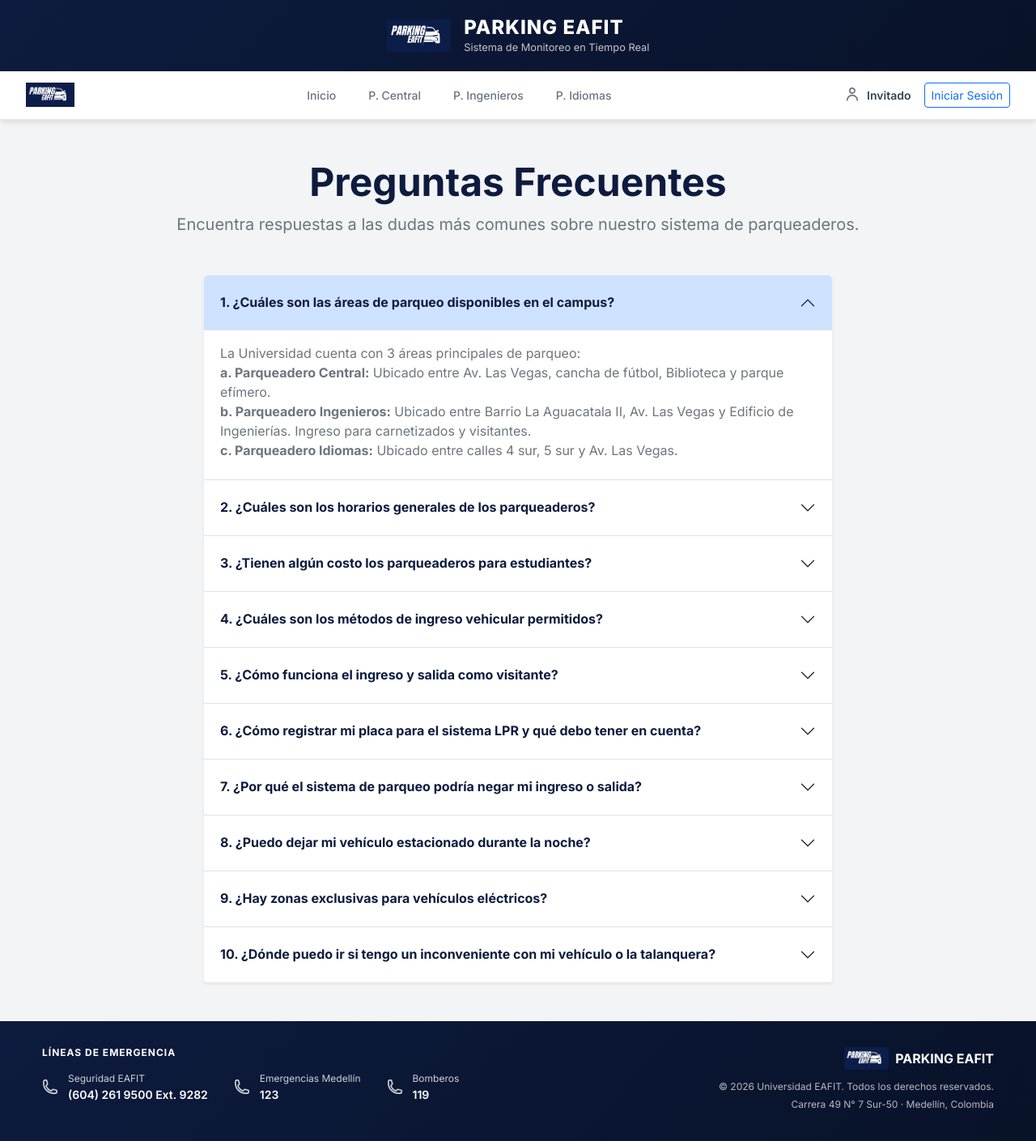
After one commit to Nandez117/Parking-Eafit-P1, a Django app: page /faq/ in a window 1280 px wide. The commit adds this page. Shown: the whole page at 81% size. Run offline with Django 5.2, Linux system fonts and the light colour scheme.

Commit message:
Merge changes from Parking: UI improvements, FAQ (no motos), Support Modal, and IA fix

```diff
--- a/config/urls.py
+++ b/config/urls.py
@@ -20,6 +20,7 @@ urlpatterns = [
     path('central/', views.vista_central, name='p_central'),
     path('ingenieros/', views.vista_ingenieros, name='p_ingenieros'),
     path('idiomas/', views.vista_idiomas, name='p_idiomas'),
+    path('faq/', views.vista_faq, name='faq'),
 
     # --- OPERACIONES DE CELDAS (AJAX) ---
     path('actualizar_celda/', views.actualizar_estado_celda, name='actualizar_celda'),
--- /dev/null
+++ b/monitoreo/templates/faq.html
@@ -0,0 +1,378 @@
+{% load static %}
+<!DOCTYPE html>
+<html lang="es">
+
+<head>
+    <meta charset="UTF-8">
+    <meta name="viewport" content="width=device-width, initial-scale=1.0">
+    <title>Preguntas Frecuentes - PARKING EAFIT</title>
+    <link rel="icon" type="image/png" href="{% static 'logo.png' %}">
+
+    <link rel="preconnect" href="https://fonts.googleapis.com">
+    <link rel="preconnect" href="https://fonts.gstatic.com" crossorigin>
+    <link href="https://fonts.googleapis.com/css2?family=Inter:wght@400;500;600;700;800&display=swap" rel="stylesheet">
+
+    <link href="https://cdn.jsdelivr.net/npm/bootstrap@5.3.3/dist/css/bootstrap.min.css" rel="stylesheet"
+        integrity="sha384-QWTKZyjpPEjISv5WaRU9OFeRpok6YctnYmDr5pNlyT2bRjXh0JMhjY6hW+ALEwIH" crossorigin="anonymous">
+    <link href="{% static 'styles.css' %}?v=2" rel="stylesheet">
+</head>
+
+<body>
+
+    <div class="sticky-header-container">
+        <div class="top-header">
+            <div class="top-header-inner">
+                <div class="logo-icon">
+                    <img src="{% static 'logo.png' %}" alt="Logo EAFIT" style="height: 40px; width: auto;">
+                </div>
+                <div class="top-header-text">
+                    <h1>PARKING EAFIT</h1>
+                    <p>Sistema de Monitoreo en Tiempo Real</p>
+                </div>
+            </div>
+        </div>
+
+        <nav class="nav-bar d-flex justify-content-between align-items-center">
+            <div class="nav-left">
+                <div class="nav-brand d-flex align-items-center gap-2 fw-bold text-dark">
+                    <div class="brand-icon d-flex">
+                        <img src="{% static 'logo.png' %}" alt="Logo EAFIT" style="height: 30px; width: auto;">
+                    </div>
+                </div>
+            </div>
+
+            <div class="nav-links d-flex gap-2">
+                <a href="{% url 'dashboard' %}" class="nav-link-item">Inicio</a>
+                <a href="{% url 'p_central' %}" class="nav-link-item">P. Central</a>
+                <a href="{% url 'p_ingenieros' %}" class="nav-link-item">P. Ingenieros</a>
+                <a href="{% url 'p_idiomas' %}" class="nav-link-item">P. Idiomas</a>
+            </div>
+
+            <div class="nav-right d-flex align-items-center gap-2">
+                <div class="user-icon d-flex align-items-center">
+                    <svg fill="none" stroke="currentColor" stroke-width="2" viewBox="0 0 24 24" width="20" height="20">
+                        <path stroke-linecap="round" stroke-linejoin="round"
+                            d="M15.75 6a3.75 3.75 0 11-7.5 0 3.75 3.75 0 017.5 0zM4.501 20.118a7.5 7.5 0 0114.998 0" />
+                    </svg>
+                </div>
+                <span class="user-info fw-semibold">
+                    {% if user.is_authenticated %}
+                        {% if user.first_name %}
+                            {{ user.first_name }} {{ user.last_name }}
+                        {% else %}
+                            {{ user.username }}
+                        {% endif %}
+                    {% else %}
+                        Invitado
+                    {% endif %}
+                </span>
+                {% if user.is_authenticated %}
+                <form action="{% url 'logout' %}" method="post" class="m-0 p-0 d-flex align-items-center">
+                    {% csrf_token %}
+                    <button type="submit" class="logout-btn d-flex align-items-center justify-content-center"
+                        title="Cerrar sesión" style="background:none; border:none; cursor:pointer; color:inherit;">
+                        <svg fill="none" stroke="currentColor" stroke-width="2" viewBox="0 0 24 24" width="20"
+                            height="20">
+                            <path stroke-linecap="round" stroke-linejoin="round"
+                                d="M15.75 9V5.25A2.25 2.25 0 0013.5 3h-6a2.25 2.25 0 00-2.25 2.25v13.5A2.25 2.25 0 007.5 21h6a2.25 2.25 0 002.25-2.25V15m3 0l3-3m0 0l-3-3m3 3H9" />
+                        </svg>
+                    </button>
+                </form>
+                {% else %}
+                <a href="{% url 'login' %}" class="btn btn-sm btn-outline-primary ms-2">Iniciar Sesión</a>
+                {% endif %}
+            </div>
+        </nav>
+    </div>
+
+    <div class="container main-content mt-5 mb-5">
+        <div class="text-center mb-5">
+            <h1 class="display-5 fw-bold text-dark" style="color: #0d1b3e !important;">Preguntas Frecuentes</h1>
+            <p class="lead text-secondary">Encuentra respuestas a las dudas más comunes sobre nuestro sistema de
+                parqueaderos.</p>
+        </div>
+
+        <div class="row justify-content-center">
+            <div class="col-lg-8">
+                <div class="accordion shadow-sm" id="accordionFAQ">
+
+                    <!-- Pregunta 1 -->
+                    <div class="accordion-item border-0 border-bottom">
+                        <h2 class="accordion-header" id="headingOne">
+                            <button class="accordion-button fw-bold py-4" type="button" data-bs-toggle="collapse"
+                                data-bs-target="#collapseOne" aria-expanded="true" aria-controls="collapseOne"
+                                style="color: #0d1b3e;">
+                                1. ¿Cuáles son las áreas de parqueo disponibles en el campus?
+                            </button>
+                        </h2>
+                        <div id="collapseOne" class="accordion-collapse collapse show" aria-labelledby="headingOne"
+                            data-bs-parent="#accordionFAQ">
+                            <div class="accordion-body text-secondary pb-4">
+                                La Universidad cuenta con 3 áreas principales de parqueo:<br>
+                                <strong>a. Parqueadero Central:</strong> Ubicado entre Av. Las
+                                Vegas, cancha de fútbol, Biblioteca y parque efímero.<br>
+                                <strong>b. Parqueadero Ingenieros:</strong> Ubicado
+                                entre Barrio La Aguacatala II, Av. Las Vegas y Edificio de Ingenierías. Ingreso para
+                                carnetizados y visitantes.<br>
+                                <strong>c. Parqueadero Idiomas:</strong> Ubicado
+                                entre calles 4 sur, 5 sur y Av. Las Vegas.
+                            </div>
+                        </div>
+                    </div>
+
+                    <!-- Pregunta 2 -->
+                    <div class="accordion-item border-0 border-bottom">
+                        <h2 class="accordion-header" id="headingTwo">
+                            <button class="accordion-button collapsed fw-bold py-4" type="button"
+                                data-bs-toggle="collapse" data-bs-target="#collapseTwo" aria-expanded="false"
+                                aria-controls="collapseTwo" style="color: #0d1b3e;">
+                                2. ¿Cuáles son los horarios generales de los parqueaderos?
+                            </button>
+                        </h2>
+                        <div id="collapseTwo" class="accordion-collapse collapse" aria-labelledby="headingTwo"
+                            data-bs-parent="#accordionFAQ">
+                            <div class="accordion-body text-secondary pb-4">
+                                En su mayoría, las porterías operan de la siguiente manera:<br>
+                                <strong>Lunes a viernes:</strong> Ingreso de 5:00 a.m. a 10:30 p.m. Salida hasta las
+                                10:30 p.m.<br>
+                                <strong>Sábados:</strong> Ingreso de 6:00 a.m. a 6:00 p.m. Salida hasta las 6:00 p.m.
+                                (Parqueadero Sur hasta las 7:00 p.m. por portería La Aguacatala).<br>
+                                <strong>Domingos y festivos:</strong> La mayoría de porterías están cerradas, excepto la
+                                portería vehicular de la Av. Las Vegas sector La Aguacatala (Sur), que abre de 6:00 a.m.
+                                a 6:00 p.m.
+                            </div>
+                        </div>
+                    </div>
+
+                    <!-- Pregunta 3 -->
+                    <div class="accordion-item border-0 border-bottom">
+                        <h2 class="accordion-header" id="headingThree">
+                            <button class="accordion-button collapsed fw-bold py-4" type="button"
+                                data-bs-toggle="collapse" data-bs-target="#collapseThree" aria-expanded="false"
+                                aria-controls="collapseThree" style="color: #0d1b3e;">
+                                3. ¿Tienen algún costo los parqueaderos para estudiantes?
+                            </button>
+                        </h2>
+                        <div id="collapseThree" class="accordion-collapse collapse" aria-labelledby="headingThree"
+                            data-bs-parent="#accordionFAQ">
+                            <div class="accordion-body text-secondary pb-4">
+                                Sí, el servicio de parqueo tiene un costo para los estudiantes de <strong>$8.000 por el
+                                    día</strong>. Se puede pagar con efectivo o tarjeta en los puntos automáticos
+                                ubicados en los bloques (20, 18, 33, 38). Allí se debe recargar el carné de estudiante
+                                primero, y a la salida el sistema realiza el cobro automáticamente.
+                            </div>
+                        </div>
+                    </div>
+
+                    <!-- Pregunta 4 -->
+                    <div class="accordion-item border-0 border-bottom">
+                        <h2 class="accordion-header" id="headingFour">
+                            <button class="accordion-button collapsed fw-bold py-4" type="button"
+                                data-bs-toggle="collapse" data-bs-target="#collapseFour" aria-expanded="false"
+                                aria-controls="collapseFour" style="color: #0d1b3e;">
+                                4. ¿Cuáles son los métodos de ingreso vehicular permitidos?
+                            </button>
+                        </h2>
+                        <div id="collapseFour" class="accordion-collapse collapse" aria-labelledby="headingFour"
+                            data-bs-parent="#accordionFAQ">
+                            <div class="accordion-body text-secondary pb-4">
+                                El ingreso vehicular se realiza mediante tres métodos principales:<br>
+                                1. <strong>Uso de carné:</strong> Acercando el carné institucional al lector de la
+                                talanquera.<br>
+                                2. <strong>Lectura de placas (LPR):</strong> Para personal carnetizado que haya
+                                registrado previamente su placa.<br>
+                                3. <strong>Tiquete de parqueadero:</strong> Para personal no carnetizado o visitantes.
+                            </div>
+                        </div>
+                    </div>
+
+                    <!-- Pregunta 5 -->
+                    <div class="accordion-item border-0 border-bottom">
+                        <h2 class="accordion-header" id="headingFive">
+                            <button class="accordion-button collapsed fw-bold py-4" type="button"
+                                data-bs-toggle="collapse" data-bs-target="#collapseFive" aria-expanded="false"
+                                aria-controls="collapseFive" style="color: #0d1b3e;">
+                                5. ¿Cómo funciona el ingreso y salida como visitante?
+                            </button>
+                        </h2>
+                        <div id="collapseFive" class="accordion-collapse collapse" aria-labelledby="headingFive"
+                            data-bs-parent="#accordionFAQ">
+                            <div class="accordion-body text-secondary pb-4">
+                                El usuario visitante debe presionar el botón <strong>"TIQUETE"</strong> en la lectora de
+                                ingreso vehicular. A continuación le será emitido un tiquete con código de barras que
+                                servirá como medio de pago del servicio en cualquiera de los puntos automáticos antes de
+                                salir.
+                            </div>
+                        </div>
+                    </div>
+
+                    <!-- Pregunta 6 -->
+                    <div class="accordion-item border-0 border-bottom">
+                        <h2 class="accordion-header" id="headingSix">
+                            <button class="accordion-button collapsed fw-bold py-4" type="button"
+                                data-bs-toggle="collapse" data-bs-target="#collapseSix" aria-expanded="false"
+                                aria-controls="collapseSix" style="color: #0d1b3e;">
+                                6. ¿Cómo registrar mi placa para el sistema LPR y qué debo tener en cuenta?
+                            </button>
+                        </h2>
+                        <div id="collapseSix" class="accordion-collapse collapse" aria-labelledby="headingSix"
+                            data-bs-parent="#accordionFAQ">
+                            <div class="accordion-body text-secondary pb-4">
+                                El sistema de Lectura de Placas (LPR) es un complemento al carné. Para registrarla,
+                                debes solicitarlo al correo <strong>parqueadero@eafit.edu.co</strong> o en la oficina de
+                                parqueaderos. Solo aplica para personal carnetizado.<br>
+                                Consideraciones:<br>
+                                - La placa debe estar visible y tener seis dígitos.<br>
+                                - Una placa no puede identificar a varios usuarios.<br>
+                                - No se recomienda para vehículos compartidos, ya que si falla la lectura a la salida,
+                                solo el carné del titular será reconocido.<br>
+                                - Ambos métodos (carné y placa) descontarán el saldo cargado en el sistema.
+                            </div>
+                        </div>
+                    </div>
+
+                    <!-- Pregunta 7 -->
+                    <div class="accordion-item border-0 border-bottom">
+                        <h2 class="accordion-header" id="headingSeven">
+                            <button class="accordion-button collapsed fw-bold py-4" type="button"
+                                data-bs-toggle="collapse" data-bs-target="#collapseSeven" aria-expanded="false"
+                                aria-controls="collapseSeven" style="color: #0d1b3e;">
+                                7. ¿Por qué el sistema de parqueo podría negar mi ingreso o salida?
+                            </button>
+                        </h2>
+                        <div id="collapseSeven" class="accordion-collapse collapse" aria-labelledby="headingSeven"
+                            data-bs-parent="#accordionFAQ">
+                            <div class="accordion-body text-secondary pb-4">
+                                El sistema tiene control de flujo estricto (tanto para carné como para LPR).<br>
+                                - <strong>Al ingresar:</strong> Se permitirá el ingreso siempre y cuando el último
+                                movimiento registrado haya sido una SALIDA en la misma zona de parqueo. De lo contrario,
+                                indicará que aún estás adentro y negará el intento.<br>
+                                - <strong>Al salir:</strong> Se permitirá la salida siempre y cuando el último
+                                movimiento registrado haya sido un INGRESO. De lo contrario, indicará que ya estás
+                                afuera y negará el intento.
+                            </div>
+                        </div>
+                    </div>
+
+                    <!-- Pregunta 8 -->
+                    <div class="accordion-item border-0 border-bottom">
+                        <h2 class="accordion-header" id="headingEight">
+                            <button class="accordion-button collapsed fw-bold py-4" type="button"
+                                data-bs-toggle="collapse" data-bs-target="#collapseEight" aria-expanded="false"
+                                aria-controls="collapseEight" style="color: #0d1b3e;">
+                                8. ¿Puedo dejar mi vehículo estacionado durante la noche?
+                            </button>
+                        </h2>
+                        <div id="collapseEight" class="accordion-collapse collapse" aria-labelledby="headingEight"
+                            data-bs-parent="#accordionFAQ">
+                            <div class="accordion-body text-secondary pb-4">
+                                No está permitido dejar vehículos pernoctando en el campus. Todos los vehículos deben
+                                ser retirados antes de la hora de cierre del parqueadero (10:30 p.m. de lunes a viernes
+                                y 6:00 p.m. los fines de semana).
+                            </div>
+                        </div>
+                    </div>
+
+                    <!-- Pregunta 9 -->
+                    <div class="accordion-item border-0 border-bottom">
+                        <h2 class="accordion-header" id="headingNine">
+                            <button class="accordion-button collapsed fw-bold py-4" type="button"
+                                data-bs-toggle="collapse" data-bs-target="#collapseNine" aria-expanded="false"
+                                aria-controls="collapseNine" style="color: #0d1b3e;">
+                                9. ¿Hay zonas exclusivas para vehículos eléctricos?
+                            </button>
+                        </h2>
+                        <div id="collapseNine" class="accordion-collapse collapse" aria-labelledby="headingNine"
+                            data-bs-parent="#accordionFAQ">
+                            <div class="accordion-body text-secondary pb-4">
+                                Sí, el campus principal cuenta con celdas exclusivas debidamente señalizadas para
+                                vehículos eléctricos y de baja emisión en diversas zonas. Por favor, asegúrate de
+                                utilizar únicamente estos espacios si tu vehículo cumple con esta característica.
+                            </div>
+                        </div>
+                    </div>
+
+                    <!-- Pregunta 10 -->
+                    <div class="accordion-item border-0">
+                        <h2 class="accordion-header" id="headingTen">
+                            <button class="accordion-button collapsed fw-bold py-4" type="button"
+                                data-bs-toggle="collapse" data-bs-target="#collapseTen" aria-expanded="false"
+                                aria-controls="collapseTen" style="color: #0d1b3e;">
+                                10. ¿Dónde puedo ir si tengo un inconveniente con mi vehículo o la talanquera?
+                            </button>
+                        </h2>
+                        <div id="collapseTen" class="accordion-collapse collapse" aria-labelledby="headingTen"
+                            data-bs-parent="#accordionFAQ">
+                            <div class="accordion-body text-secondary pb-4">
+                                En caso de tener problemas con el lector de carné, lectura de placas LPR u otro
+                                inconveniente en el parqueadero, debes dirigirte a la <strong>Oficina de
+                                    Parqueaderos</strong> o contactar a Seguridad EAFIT a la extensión 9282.
+                            </div>
+                        </div>
+                    </div>
+
+                </div>
+            </div>
+        </div>
+    </div>
+
+    <footer class="site-footer mt-5">
+        <div class="container footer-inner">
+            <div class="footer-left">
+                <h4>LÍNEAS DE EMERGENCIA</h4>
+                <div class="footer-contact">
+                    <div class="footer-contact-item">
+                        <svg class="phone-icon" fill="none" stroke="currentColor" stroke-width="2" viewBox="0 0 24 24"
+                            width="20" height="20">
+                            <path stroke-linecap="round" stroke-linejoin="round"
+                                d="M2.25 6.75c0 8.284 6.716 15 15 15h2.25a2.25 2.25 0 002.25-2.25v-1.372c0-.516-.351-.966-.852-1.091l-4.423-1.106c-.44-.11-.902.055-1.173.417l-.97 1.293c-.282.376-.769.542-1.21.38a12.035 12.035 0 01-7.143-7.143c-.162-.441.004-.928.38-1.21l1.293-.97c.363-.271.527-.734.417-1.173L6.963 3.102a1.125 1.125 0 00-1.091-.852H4.5A2.25 2.25 0 002.25 4.5v2.25z" />
+                        </svg>
+                        <div>
+                            <div class="contact-name">Seguridad EAFIT</div>
+                            <div class="contact-number">(604) 261 9500 Ext. 9282</div>
+                        </div>
+                    </div>
+                    <div class="footer-contact-item">
+                        <svg class="phone-icon" fill="none" stroke="currentColor" stroke-width="2" viewBox="0 0 24 24"
+                            width="20" height="20">
+                            <path stroke-linecap="round" stroke-linejoin="round"
+                                d="M2.25 6.75c0 8.284 6.716 15 15 15h2.25a2.25 2.25 0 002.25-2.25v-1.372c0-.516-.351-.966-.852-1.091l-4.423-1.106c-.44-.11-.902.055-1.173.417l-.97 1.293c-.282.376-.769.542-1.21.38a12.035 12.035 0 01-7.143-7.143c-.162-.441.004-.928.38-1.21l1.293-.97c.363-.271.527-.734.417-1.173L6.963 3.102a1.125 1.125 0 00-1.091-.852H4.5A2.25 2.25 0 002.25 4.5v2.25z" />
+                        </svg>
+                        <div>
+                            <div class="contact-name">Emergencias Medellín</div>
+                            <div class="contact-number">123</div>
+                        </div>
+                    </div>
+                    <div class="footer-contact-item">
+                        <svg class="phone-icon" fill="none" stroke="currentColor" stroke-width="2" viewBox="0 0 24 24"
+                            width="20" height="20">
+                            <path stroke-linecap="round" stroke-linejoin="round"
+                                d="M2.25 6.75c0 8.284 6.716 15 15 15h2.25a2.25 2.25 0 002.25-2.25v-1.372c0-.516-.351-.966-.852-1.091l-4.423-1.106c-.44-.11-.902.055-1.173.417l-.97 1.293c-.282.376-.769.542-1.21.38a12.035 12.035 0 01-7.143-7.143c-.162-.441.004-.928.38-1.21l1.293-.97c.363-.271.527-.734.417-1.173L6.963 3.102a1.125 1.125 0 00-1.091-.852H4.5A2.25 2.25 0 002.25 4.5v2.25z" />
+                        </svg>
+                        <div>
+                            <div class="contact-name">Bomberos</div>
+                            <div class="contact-number">119</div>
+                        </div>
+                    </div>
+                </div>
+            </div>
+            <div class="footer-right">
+                <div class="footer-brand">
+                    <div class="footer-logo-icon">
+                        <img src="{% static 'logo.png' %}" alt="Logo EAFIT"
+                            style="height: 28px; width: auto; border-radius: 4px;">
+                    </div>
+                    <span>PARKING EAFIT</span>
+                </div>
+                <p class="copyright">&copy; 2026 Universidad EAFIT. Todos los derechos reservados.</p>
+                <p class="address">Carrera 49 N&deg; 7 Sur-50 &middot; Medellín, Colombia</p>
+            </div>
+        </div>
+    </footer>
+
+    <script src="https://cdn.jsdelivr.net/npm/bootstrap@5.3.3/dist/js/bootstrap.bundle.min.js"
+        integrity="sha384-YvpcrYf0tY3lHB60NNkmXc5s9fDVZLESaAA55NDzOxhy9GkcIdslK1eN7N6jIeHz"
+        crossorigin="anonymous"></script>
+</body>
+
+</html>
--- a/monitoreo/views.py
+++ b/monitoreo/views.py
@@ -248,6 +248,9 @@ def vista_idiomas(request):
             context[f'celdas_{l.lower()}'] = c.filter(numero__istartswith=l)
     return render(request, "p_idiomas.html", context)
 
+def vista_faq(request):
+    return render(request, "faq.html")
+
 # ─────────────────────────────────────────
 #  ENDPOINTS DE REPORTES IA
 # ─────────────────────────────────────────
```
Also changed, not shown: monitoreo/templates/dashboard.html (+41 -15 lines).
